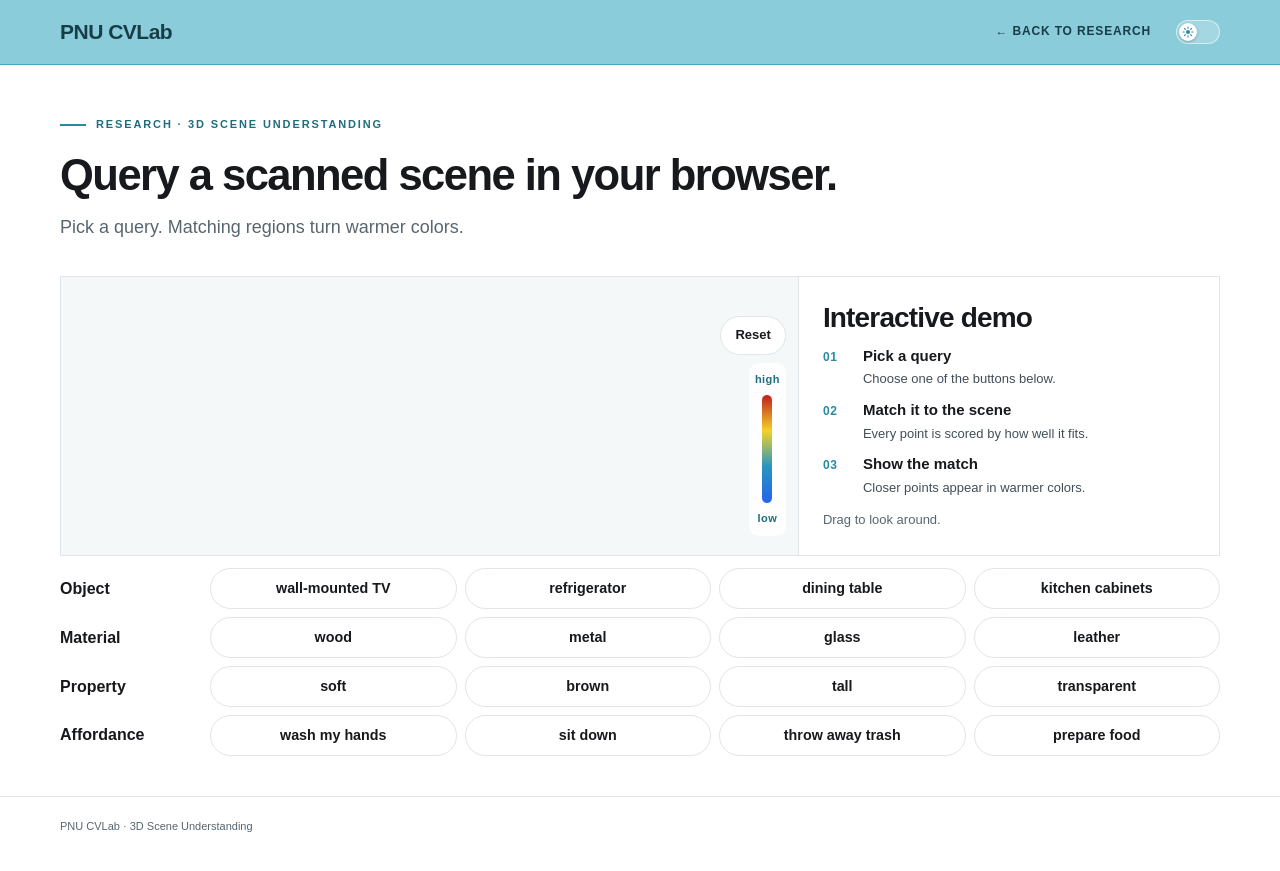
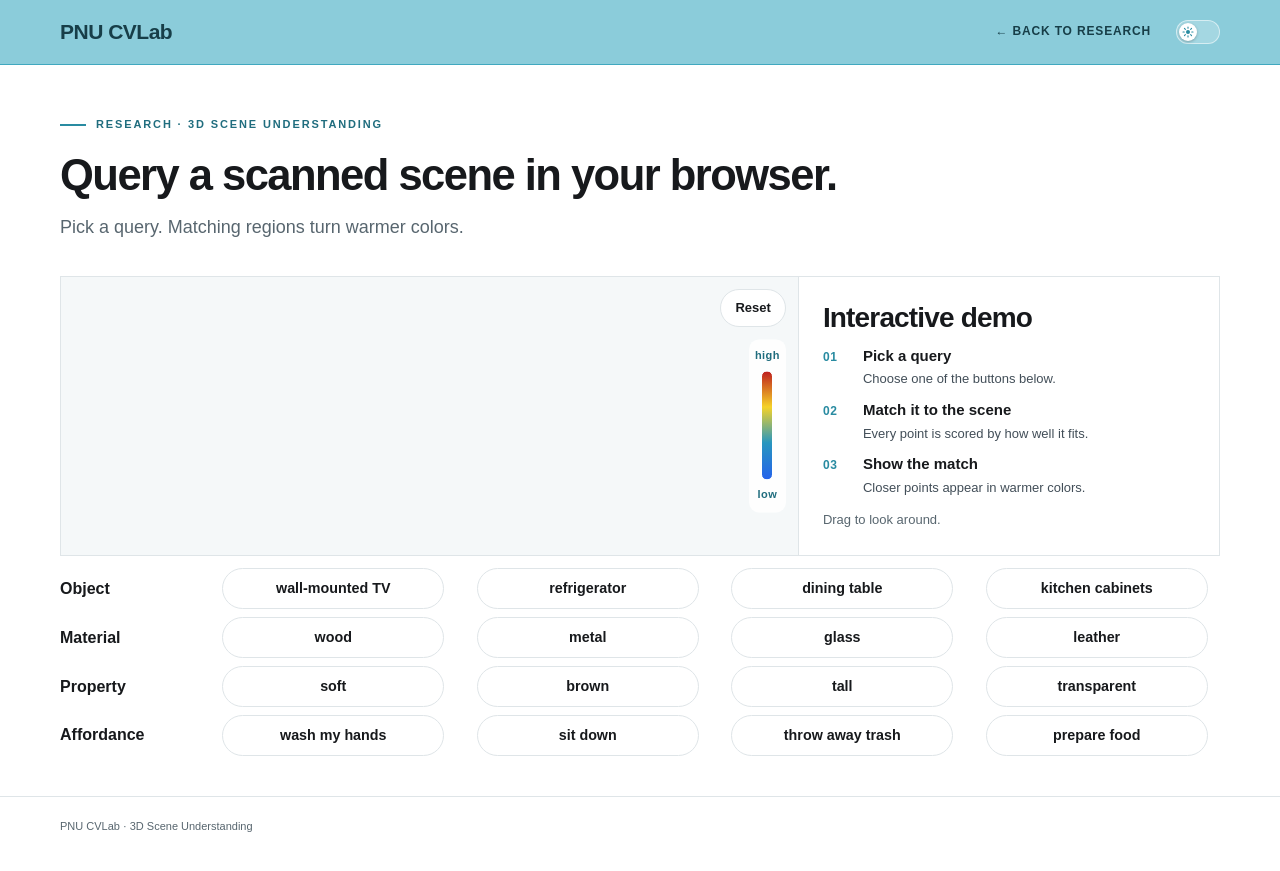
Before and after one commit to pnucvlab/pnucvlab.github.io, a Jekyll site: the page assets/research/3d-scene-understanding-explorer.html, which Jekyll copies as it is, in a window 1280 px wide. Shown: the top 871 px of the page. Built offline with Jekyll 4.4.1, drawn with Linux system fonts in a browser that asks for light colours; nearby versions of some CDN libraries; library files that are not in the unit come from our copies.

Commit message:
update research

```diff
--- a/assets/research/3d-scene-understanding-explorer.html
+++ b/assets/research/3d-scene-understanding-explorer.html
@@ -37,14 +37,14 @@
     .query-row{display:grid;grid-template-columns:140px minmax(0,1fr);gap:10px;align-items:center}
     .query-label{margin:0;font-size:16px;font-weight:800}
     .queries{display:grid;grid-template-columns:repeat(4,minmax(0,1fr));gap:8px}
-    .queries button{border:1px solid var(--line);border-radius:999px;background:var(--surface);color:var(--ink);font:inherit;font-size:14.3px;font-weight:700;padding:8px 10px;cursor:pointer}
+    .queries button{justify-self:center;width:90%;border:1px solid var(--line);border-radius:999px;background:var(--surface);color:var(--ink);font:inherit;font-size:14.3px;font-weight:700;padding:8px 10px;cursor:pointer}
     .queries button:hover{border-color:var(--accent);color:var(--accent-dark)}
     .queries button.is-active,.queries button.is-active:hover{border-color:#fff;background:var(--accent);color:#fff;box-shadow:0 0 0 1px var(--accent)}
     #status{min-height:0;margin:8px 0 0;color:var(--muted);font-size:13px}
     #status:empty{display:none}
     #status.is-error{color:#8a1f1f}
     .panel-copy h2{margin:0;font-size:clamp(22px,2.2vw,28px);line-height:1.2;letter-spacing:-.03em}
-    #reset{border:1px solid var(--line);border-radius:999px;background:var(--surface);color:var(--ink);font:inherit;font-size:13px;font-weight:700;padding:8px 14px;cursor:pointer}
+    #reset{position:absolute;top:12px;right:12px;z-index:2;border:1px solid var(--line);border-radius:999px;background:var(--surface);color:var(--ink);font:inherit;font-size:13px;font-weight:700;padding:8px 14px;cursor:pointer}
     #reset:hover{border-color:var(--accent);color:var(--accent-dark)}
     .note{margin:12px 0 0;color:var(--muted);font-size:13px}
     .steps{list-style:none;margin:12px 0 0;padding:0;display:grid;gap:10px;counter-reset:step}
@@ -101,8 +101,8 @@
       <div class="panel">
         <div class="viewer-wrap">
           <div id="viewer" role="img" aria-label="Rotating 3D point cloud of a scanned room. Drag to look around."></div>
+          <button id="reset" type="button">Reset</button>
           <div class="viewer-tools">
-            <button id="reset" type="button">Reset</button>
             <div class="meter" aria-hidden="true">
               <span>high</span>
               <div class="meter-bar"></div>
--- a/pages/research.html
+++ b/pages/research.html
@@ -59,7 +59,7 @@ custom_css: research
         <h2>3D Scene Understanding</h2>
         <p>Understanding 3D environments beyond object categories.</p>
       </div>
-      <span class="status-badge">3D VLM</span>
+      <span class="status-badge">3D Vision-Language</span>
     </div>
 
     <div class="placeholder-grid">
```
